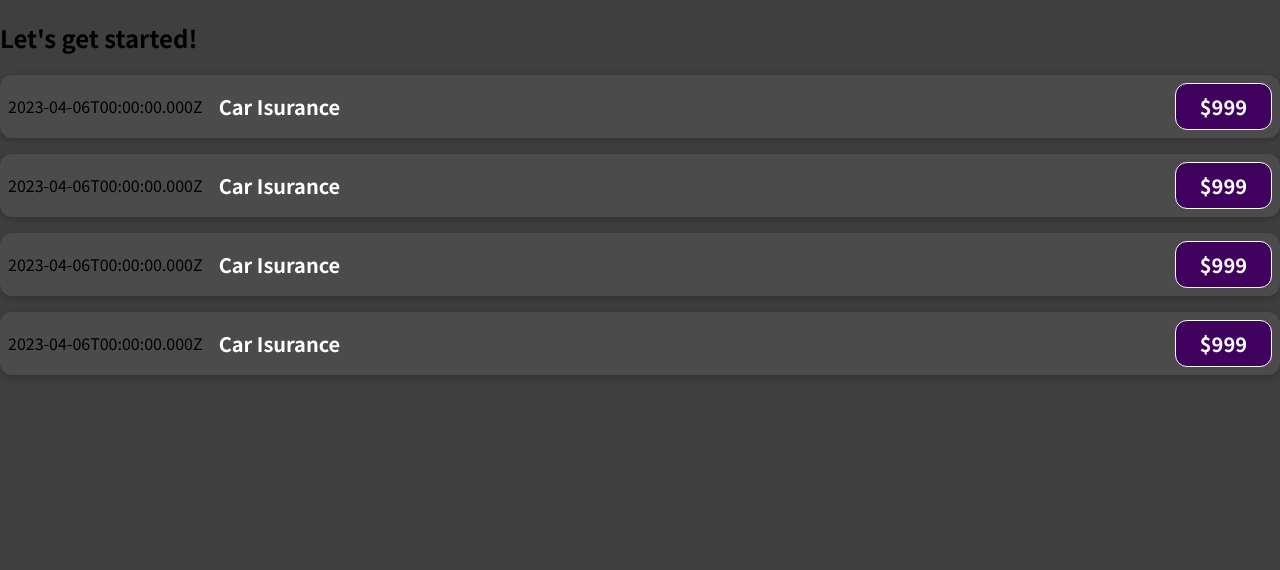
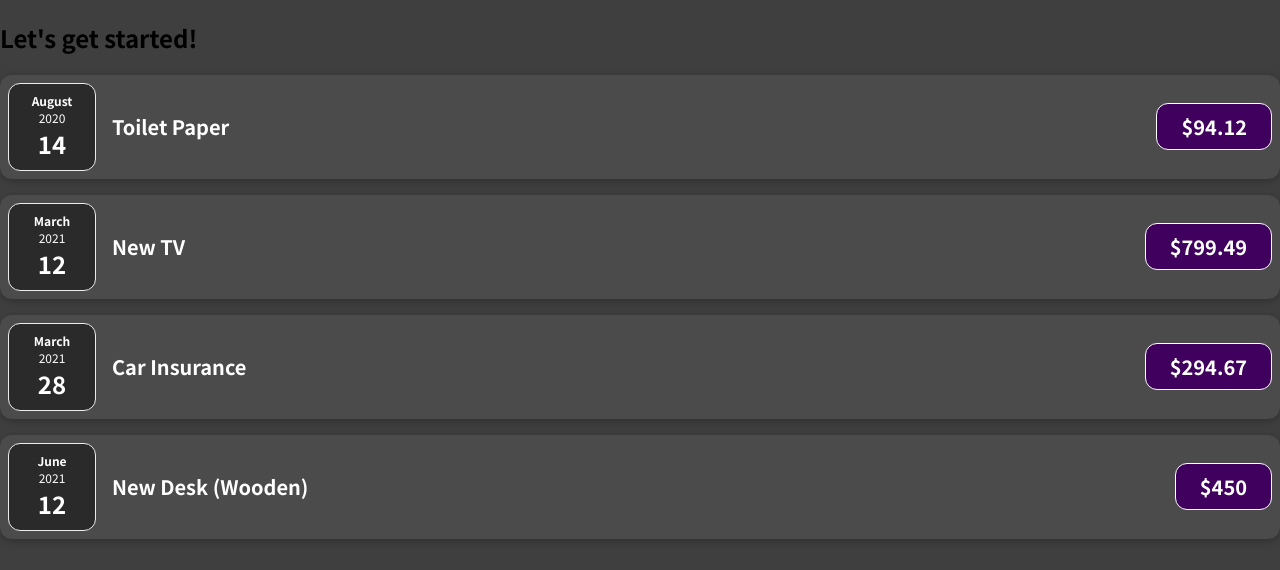
Before and after one commit to moreza66/React-Udemy, a JavaScript app in the folder my-app/: page / in a window 1280 px wide. Shown: the top 570 px of the page. Built offline with nearby package versions, Linux system fonts and the light colour scheme.

Commit message:
make diffrent components as a date

```diff
--- a/my-app/src/App.js
+++ b/my-app/src/App.js
@@ -35,17 +35,17 @@ function App() {
         title={expenses[1].title}
         amount={expenses[1].amount}
         date={expenses[1].date}
-      ></ExpenseItem>{" "}
+      />
       <ExpenseItem
         title={expenses[2].title}
         amount={expenses[2].amount}
         date={expenses[2].date}
-      ></ExpenseItem>{" "}
+      />
       <ExpenseItem
         title={expenses[3].title}
         amount={expenses[3].amount}
         date={expenses[3].date}
-      ></ExpenseItem>
+      />
     </div>
   );
 }
--- /dev/null
+++ b/my-app/src/components/ExpenseDate.css
@@ -0,0 +1,26 @@
+.expense-date {
+    display: flex;
+    flex-direction: column;
+    width: 5.5rem;
+    height: 5.5rem;
+    border: 1px solid #ececec;
+    background-color: #2a2a2a;
+    color: white;
+    border-radius: 12px;
+    align-items: center;
+    justify-content: center;
+  }
+
+  .expense-date__month {
+    font-size: 0.75rem;
+    font-weight: bold;
+  }
+
+  .expense-date__year {
+    font-size: 0.75rem;
+  }
+
+  .expense-date__day {
+    font-size: 1.5rem;
+    font-weight: bold;
+  }
--- /dev/null
+++ b/my-app/src/components/ExpenseDate.js
@@ -0,0 +1,17 @@
+import "./ExpenseDate.css";
+
+function ExpenseDate(props) {
+  const month = props.date.toLocaleString("en-US", { month: "long" });
+  const day = props.date.toLocaleString("en-US", { day: "2-digit" });
+  const year = props.date.getFullYear();
+
+  return (
+    <div className="expense-date">
+      <div className="expense-date__month">{month}</div>
+      <div className="expense-date__year">{year}</div>
+      <div className="expense-date__day">{day}</div>
+    </div>
+  );
+}
+
+export default ExpenseDate;
--- a/my-app/src/components/ExpenseItem.js
+++ b/my-app/src/components/ExpenseItem.js
@@ -1,24 +1,22 @@
-import './ExpenseItem.css';
+import ExpenseDate from "./ExpenseDate";
+import "./ExpenseItem.css";
 
-function ExpenseItem() {
+function ExpenseItem(props) {
+  return (
+    <div className="expense-item">
+      <ExpenseDate date={props.date} />
+      <div className="expense-item__description">
+        <h2>{props.title}</h2>
 
-    const expenseDate = new Date(2023, 3, 6);
-    const expenseTitle = 'Car Isurance';
-    const expenseAmount = 999;
-
-    return (
-    <div className="expense-item">
-        <div>{expenseDate.toISOString()}</div>
-        <div className="expense-item__description">
-            <h2>{expenseTitle}</h2>
-
-        <div className="
-            expense-item__price">${expenseAmount}</div>
-
+        <div
+          className="
+            expense-item__price"
+        >
+          ${props.amount}
         </div>
+      </div>
     </div>
-    );
+  );
 }
 
-
 export default ExpenseItem;
```
